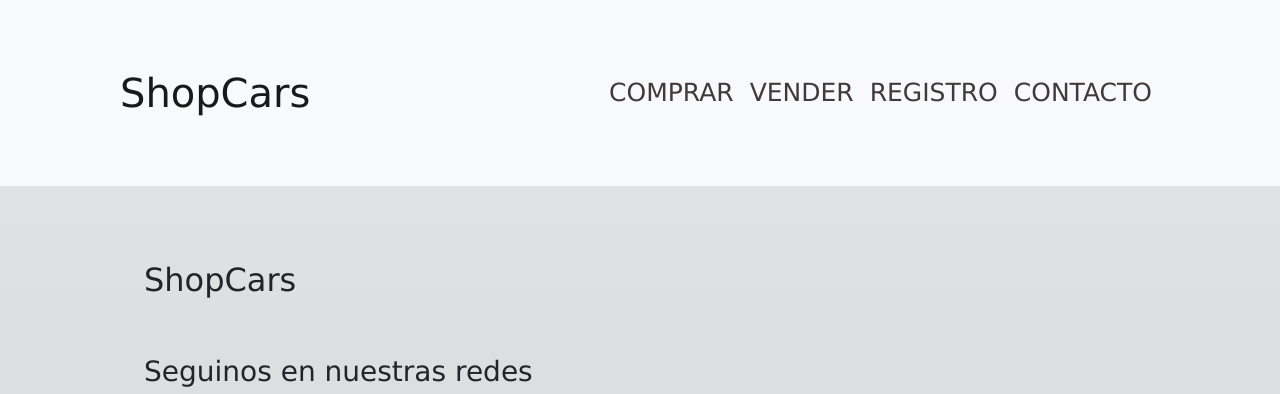
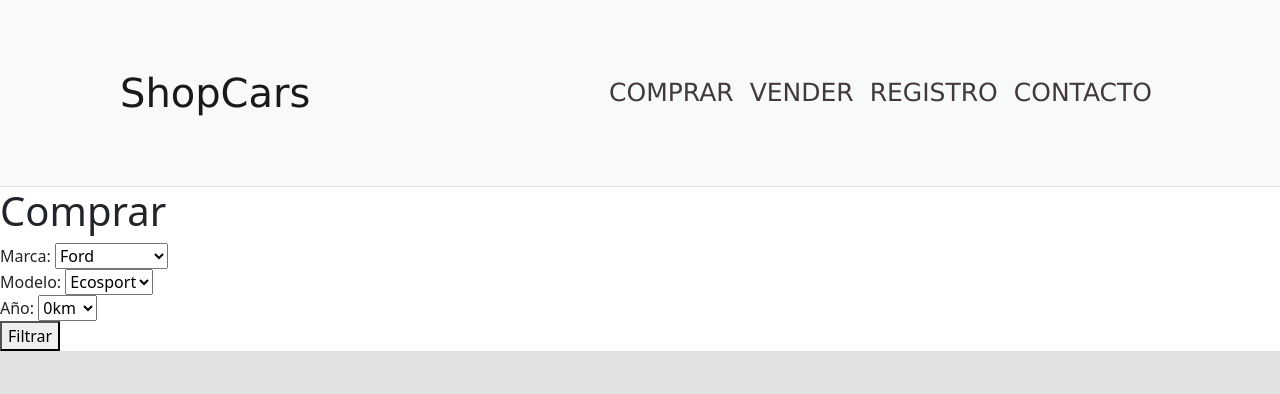
Before and after one commit to Virf91/ShopCars, a plain HTML site: page pages/comprar.html in a window 1280 px wide. Shown: the top 394 px of the page. Drawn offline with nearby package versions, Linux system fonts and the light colour scheme.

Commit message:
Se relalizan cambios pre entrega

```diff
--- a/pages/comprar.html
+++ b/pages/comprar.html
@@ -35,10 +35,10 @@
                         <a class="nav-link listado" href="/pages/vender.html">Vender</a>
                     </li>
                     <li class="nav-item">
-                        <a class="nav-link listado" href="/registro.html">Registro</a>
+                        <a class="nav-link listado" href="/pages/registro.html">Registro</a>
                     </li>
                     <li class="nav-item">
-                        <a class="nav-link listado" href="/contacto.html">Contacto</a>
+                        <a class="nav-link listado" href="./contacto.html">Contacto</a>
                     </li>
                 </ul>
             </nav>
@@ -49,6 +49,38 @@
 
 
     <main>
+        <h1 class="titulosgrandes">Comprar</h1>
+
+        <section class="filtros">
+        <div>
+            <label for="marca-usuario">Marca:</label>
+            <select name="" id="marca-usuario">
+                <option value="Ford">Ford</option>
+                <option value="Chevrolet">Chevrolet</option>
+                <option value="Wolskvagen">Wolskvagen</option>
+            </select>
+        </div>
+
+        <div>
+            <label for="modelo-uduario">Modelo:</label>
+            <select name="" id="modelo-usuario">
+                <option value="Ecosport">Ecosport</option>
+                <option value="Trucker">Trucker</option>
+                <option value="Golf">Golf</option>
+            </select>
+        </div>
+
+        <div>
+            <label for="año-usuario">Año:</label>
+            <select name="" id="año-usuario">
+                <option value="0km">0km</option>
+                <option value="2021">2021</option>
+                <option value="2020">2020</option>
+            </select>
+        </div>
+
+        <div><button>Filtrar</button></div>
+    </section>
 
     </main>
 
```
Also changed, not shown: index.html (+2 -2 lines), pages/contacto.html (+19 -4 lines).
